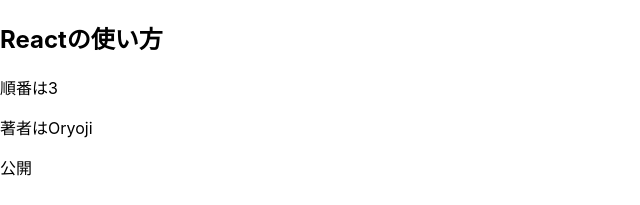
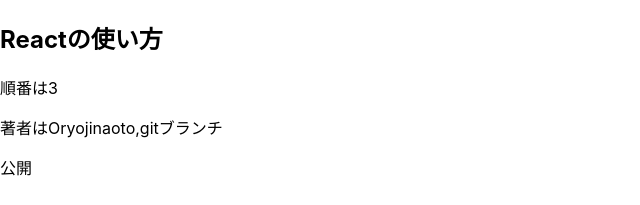
Before and after one commit to oryoji/react-basics, a React (Create React App) app: page / in a window 1280 px wide. Shown: the top 205 px of the page, without its empty margins (0-640 px from the left). Built offline with nearby package versions, Linux system fonts and the light colour scheme.

Commit message:
ブランチ練習

```diff
--- a/src/Blog.jsx
+++ b/src/Blog.jsx
@@ -6,7 +6,7 @@
         super(props);
     }
     render(){
-        const authorName = "Oryoji"
+        const authorName = "Oryojinaoto,gitブランチ"
         return(
             <>
                 <Article
```
